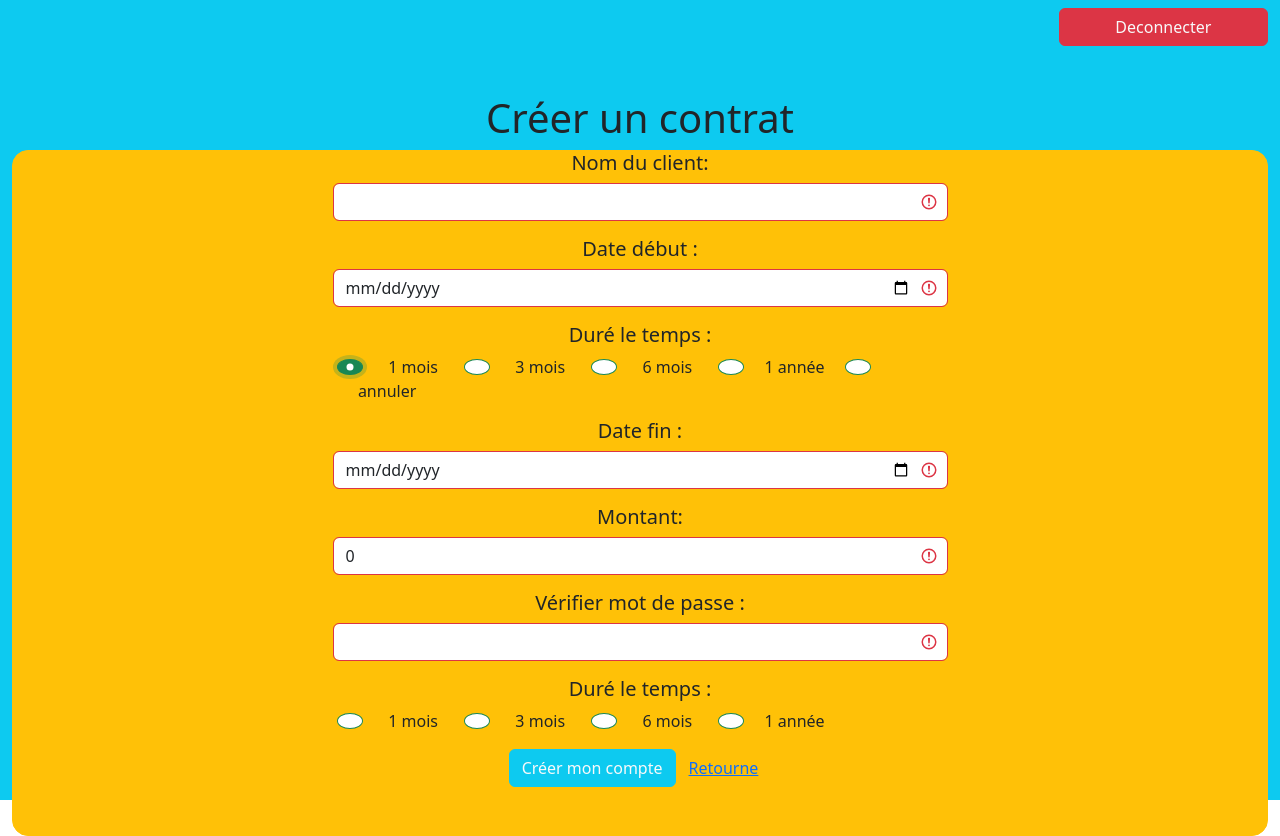
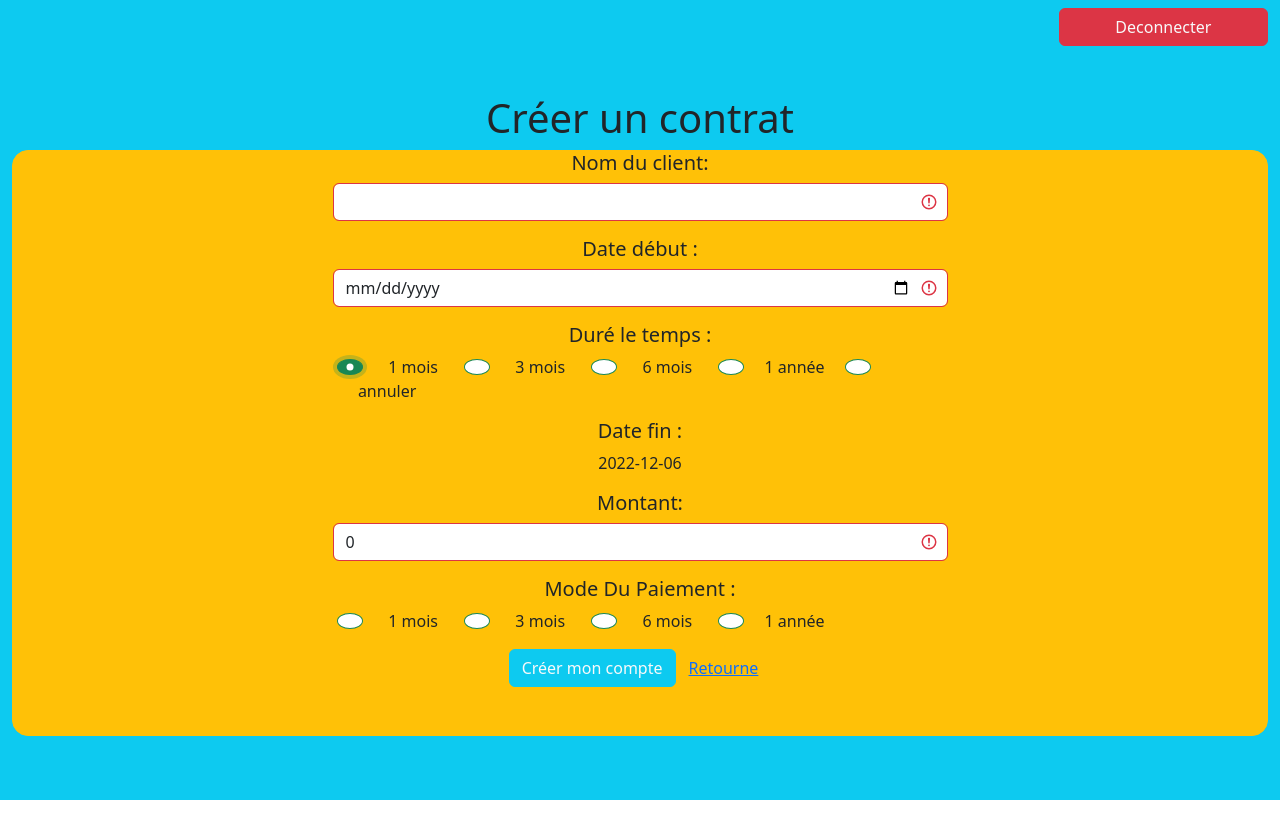
Before and after one commit to yanzhou87/gestionContrat_JavaAngular, an Angular app in the folder angular-contrats/: page /creercontrat in a window 1280 px wide. Both pictures are taken after a click on the radio button 349 px from the left and 367 px from the top of the page. After the commit the page ends 800 px from the top, so only its background shows below. Built offline with nearby package versions, Linux system fonts and the light colour scheme.

Commit message:
fonctionne pour la pge creer contrat

```diff
--- a/angular-contrats/src/app/contrat/contrat.component.html
+++ b/angular-contrats/src/app/contrat/contrat.component.html
@@ -47,7 +47,7 @@
       <div class="col-2">
       </div>
       <div class="col-4">
-        <h3>{{contrat.montant}}</h3>
+        <h3>{{contrat.montant}} $</h3>
       </div>
     </div>
     <div class="row">
--- a/angular-contrats/src/app/creer-contrat/creer-contrat.component.html
+++ b/angular-contrats/src/app/creer-contrat/creer-contrat.component.html
@@ -66,7 +66,8 @@
       <div class="col-3"></div>
       <div class="col-6">
         <h5>Date fin :</h5>
-        <div class="input-group mb-3 mt-2">
+        <div class="mb-3 mt-2" *ngIf="hideBoutonDateFin">{{contrat.dateFin}}</div>
+        <div class="input-group mb-3 mt-2" *ngIf="!hideBoutonDateFin">
           <input type="date" class="form-control" value="{{contrat.dateFin}}" required name="dateFin" [(ngModel)]="contrat.dateFin">
         </div>
         <div class="text-danger" *ngIf="erreurPourDateFin">Date fin invalide</div>
@@ -87,24 +88,11 @@
       <div class="col-3"></div>
     </div>
 
-    <div class="row">
-      <div class="col-3"></div>
-      <div class="col-6">
-        <h5>Vérifier mot de passe :</h5>
-        <div class="input-group mb-3 mt-2">
-          <input class="form-control" type="text" required
-                 name="modeDuPaiement" [(ngModel)]="contrat.modeDuPaiement">
-        </div>
-        <div class="text-danger" *ngIf="erreurPourModeDuPaiement">Mode du paiement invalide</div>
-      </div>
-      <div class="col-3"></div>
-    </div>
-
     <div>
       <div class="row">
         <div class="col-3"></div>
         <div class="col-6">
-          <h5>Duré le temps :</h5>
+          <h5>Mode Du Paiement :</h5>
           <div class="row mb-3 mt-2 mx-1">
             <input class="form-check-input" type="radio" name="radioDefault"
                    (change)="modeDuPaiement1mois = !modeDuPaiement1mois">
--- a/angular-contrats/src/app/creer-contrat/creer-contrat.component.ts
+++ b/angular-contrats/src/app/creer-contrat/creer-contrat.component.ts
@@ -26,6 +26,7 @@ export class CreerContratComponent implements OnInit {
   durer3mois: boolean = false
   durer6mois: boolean = false
   durer1anee: boolean = false
+  hideBoutonDateFin : boolean = false
 
   modeDuPaiement1mois: boolean = false
   modeDuPaiement3mois: boolean = false
@@ -36,8 +37,6 @@ export class CreerContratComponent implements OnInit {
   erreurPourDateDebut: boolean = false
   erreurPourDateFin: boolean = false
   erreurPourMontant: boolean = false
-  erreurPourModeDuPaiement: boolean = false
-
 
   constructor(private userService: UserService, private datePipe: DatePipe) {
   }
@@ -48,12 +47,36 @@ export class CreerContratComponent implements OnInit {
   }
 
   validePourLesChamps() {
-    console.log("date début : " + this.contrat.dateDebut)
-
+    if(this.modeDuPaiement1mois){
+      this.modeDuPaiement3mois = false
+      this.modeDuPaiement6mois = false
+      this.modeDuPaiement1anee = false
+      this.contrat.modeDuPaiement = "1 mois"
+    }
+    if(this.modeDuPaiement3mois){
+      this.modeDuPaiement1mois = false
+      this.modeDuPaiement6mois = false
+      this.modeDuPaiement1anee = false
+      this.contrat.modeDuPaiement = "3 mois"
+    }
+    if(this.modeDuPaiement6mois){
+      this.modeDuPaiement1mois = false
+      this.modeDuPaiement3mois = false
+      this.modeDuPaiement1anee = false
+      this.contrat.modeDuPaiement = "6 mois"
+    }
+    if(this.modeDuPaiement1anee){
+      this.modeDuPaiement1mois = false
+      this.modeDuPaiement3mois = false
+      this.modeDuPaiement6mois = false
+      this.contrat.modeDuPaiement = "1 année"
+    }
   }
 
   postContrat() {
     this.validePourLesChamps();
+    this.contrat.nom = this.nomCourant
+    alert(this.modeDuPaiement6mois)
     this.userService.postUnContrat(this.contrat)
       .subscribe({
           next: value => {
@@ -76,26 +99,41 @@ export class CreerContratComponent implements OnInit {
 
   changerUnMois() {
     this.durer1mois = !this.durer1mois
+    this.durer3mois = false
+    this.durer6mois = false
+    this.durer1anee = false
+    this.hideBoutonDateFin = true
+    this.contrat.dateFin = ""
+    const tmpDate = new Date(this.contrat.dateDebut)
     if (this.durer1mois && this.contrat.dateDebut) {
-      // this.contrat.dateFin = new Date(
-      //   this.contrat.dateDebut.getFullYear(),
-      //   this.contrat.dateDebut.setUTCMonth(this.contrat.dateDebut.getUTCMonth()+1),
-      //   this.contrat.dateDebut.getUTCDay())
+      tmpDate.setMonth(tmpDate.getMonth() + 1)
+      // @ts-ignore
+      this.contrat.dateFin = this.datePipe.transform(tmpDate, "yyyy-MM-dd")
     }
   }
 
   changerTroisMois() {
     this.durer3mois = !this.durer3mois
+    this.durer1mois = false
+    this.durer6mois = false
+    this.durer1anee = false
+    this.hideBoutonDateFin = true
+    this.contrat.dateFin = ""
+    const tmpDate = new Date(this.contrat.dateDebut)
     if (this.durer3mois && this.contrat.dateDebut) {
-      // this.contrat.dateFin = new Date(
-      //   this.contrat.dateDebut.getUTCFullYear(),
-      //   this.contrat.dateDebut.setUTCMonth(this.contrat.dateDebut.getUTCMonth()+3),
-      //   this.contrat.dateDebut.getUTCDay())
+      tmpDate.setMonth(tmpDate.getMonth() + 3)
+      // @ts-ignore
+      this.contrat.dateFin = this.datePipe.transform(tmpDate, "yyyy-MM-dd")
     }
   }
 
   changersixMois() {
     this.durer6mois = !this.durer6mois
+    this.durer1mois = false
+    this.durer3mois = false
+    this.durer1anee = false
+    this.hideBoutonDateFin = true
+    this.contrat.dateFin = ""
     const tmpDate = new Date(this.contrat.dateDebut)
     if (this.durer6mois && tmpDate) {
       tmpDate.setMonth(tmpDate.getMonth() + 6)
@@ -106,11 +144,16 @@ export class CreerContratComponent implements OnInit {
 
   changerUneAnnee() {
     this.durer1anee = !this.durer1anee
+    this.durer1mois = false
+    this.durer3mois = false
+    this.durer6mois = false
+    this.hideBoutonDateFin = true
+    this.contrat.dateFin = ""
+    const tmpDate = new Date(this.contrat.dateDebut)
     if (this.durer1anee && this.contrat.dateDebut) {
-      // this.contrat.dateFin = new Date(
-      //   this.contrat.dateDebut.setUTCFullYear(this.contrat.dateDebut.getUTCFullYear() + 1),
-      //   this.contrat.dateDebut.getUTCMonth(),
-      //   this.contrat.dateDebut.getUTCDay())
+      tmpDate.setFullYear(tmpDate.getFullYear() + 1)
+      // @ts-ignore
+      this.contrat.dateFin = this.datePipe.transform(tmpDate, "yyyy-MM-dd")
     }
     console.log(this.contrat.dateFin)
   }
@@ -120,5 +163,7 @@ export class CreerContratComponent implements OnInit {
     this.durer3mois = false
     this.durer6mois = false
     this.durer1anee = false
+    this.hideBoutonDateFin = false
+    this.contrat.dateFin = ""
   }
 }
```
